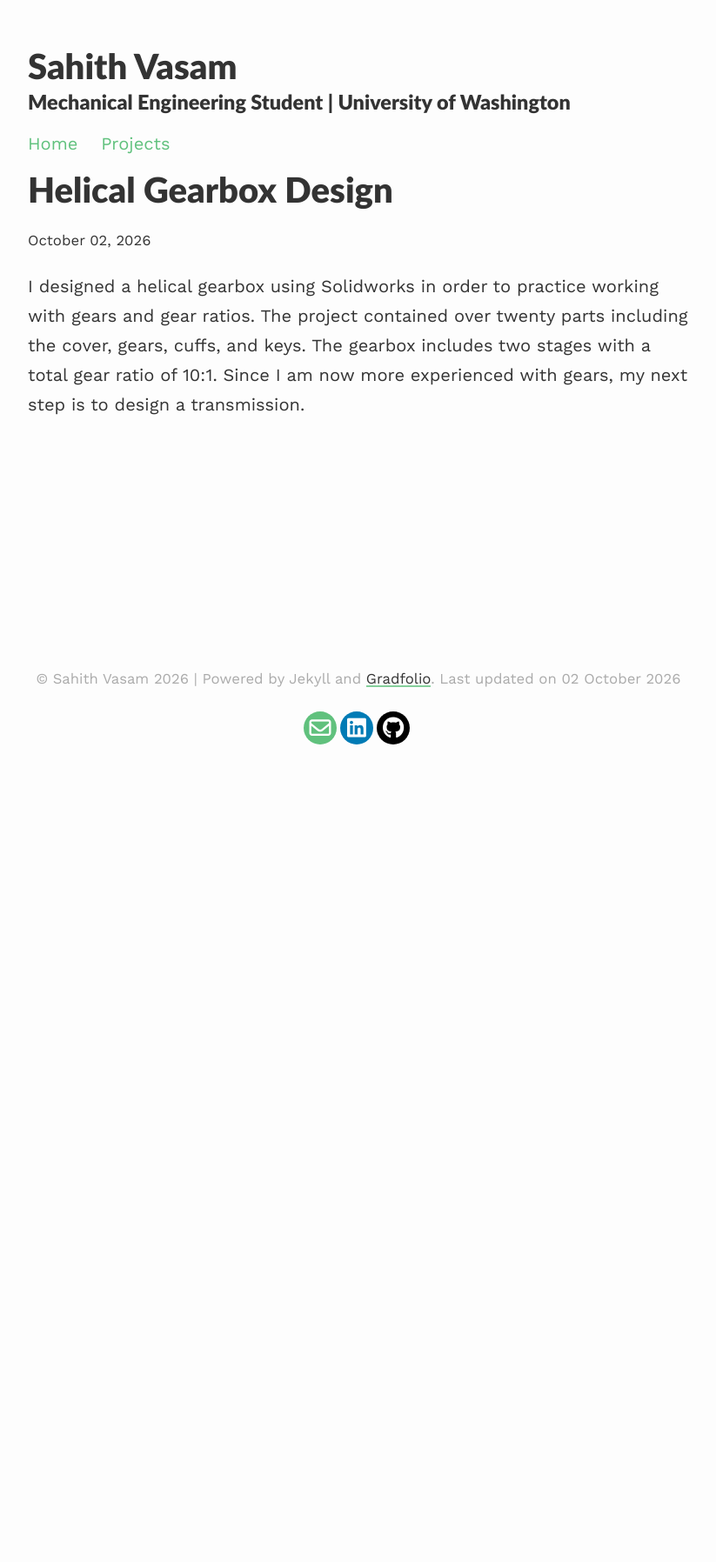
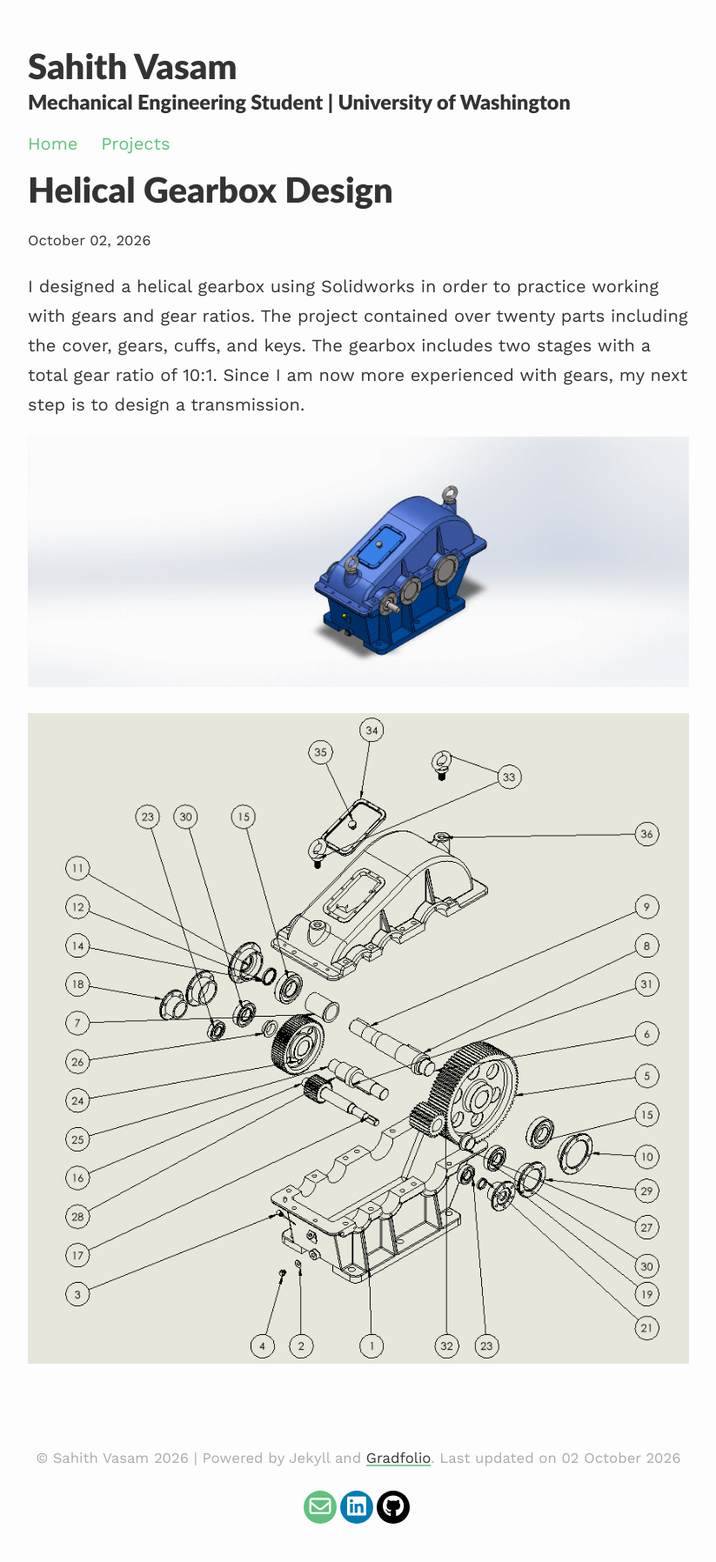
Before and after one commit to Sahithium-Z/Sahithium-Z.github.io, a Jekyll site: the page built from _projects/998-helicalgearbox.md, in a window 1280 px wide. Shown: the whole page at 87% size, without its empty margins (228-1051 px from the left). Built offline with Jekyll 4.4.1, drawn with Linux system fonts in a browser that asks for light colours; before the commit the page ends 900 px from its top, so only the background shows below that.

Commit message:
Update 998-helicalgearbox.md

```diff
--- a/_projects/998-helicalgearbox.md
+++ b/_projects/998-helicalgearbox.md
@@ -5,3 +5,7 @@ description: Helical Gearbox Design using SolidWorks
 image: "/assets/images/helicalgearbox.gif"
 ---
 I designed a helical gearbox using Solidworks in order to practice working with gears and gear ratios. The project contained over twenty parts including the cover, gears, cuffs, and keys. The gearbox includes two stages with a total gear ratio of 10:1. Since I am now more experienced with gears, my next step is to design a transmission.
+
+![Animation](/assets/images/helicalgearbox/HelicalGearboxAssembly.gif "Animation")
+
+![Drawing](/assets/images/helicalgearbox/helicalgearboxdrawing.png "Drawing")
```
